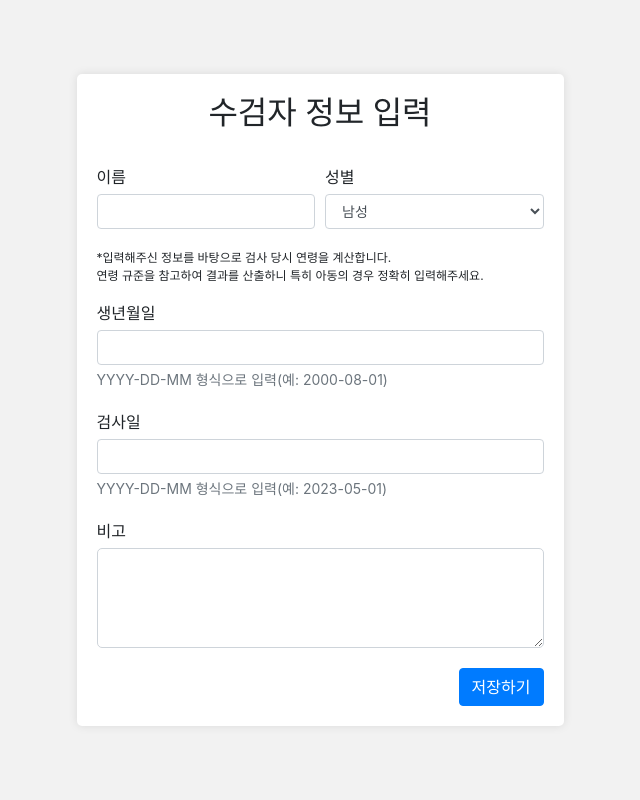
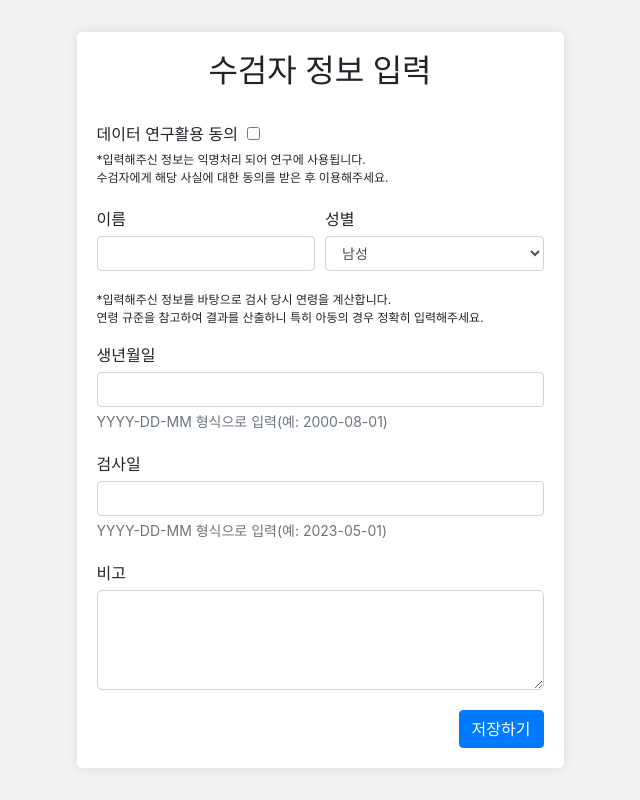
Before and after one commit to JaerryLee/rorschachtest, a Django app: page /client_info/ in a window 1280 px wide. Shown: the whole page, without its empty margins (320-960 px from the left). Run offline with Django 4.2, Linux system fonts and the light colour scheme; a user stored in the database is signed in; parts of the project's set-up code (start-up, migrations or seed data) failed here and were passed over; some libraries are stand-ins or nearby versions.

Commit message:
client 동의 추가

```diff
--- a/scoring/forms.py
+++ b/scoring/forms.py
@@ -107,7 +107,7 @@ def validate_pair(value):
 class ClientForm(forms.ModelForm):
     class Meta:
         model = Client
-        fields = ['name', 'gender', 'birthdate', 'testDate', 'notes']
+        fields = ['name', 'gender', 'birthdate', 'testDate', 'notes', 'consent']
 
     name = forms.CharField(widget=forms.TextInput(attrs={'class': 'form-control'}))
     gender = forms.ChoiceField(choices=[('M', '남성'), ('F', '여성'), ('O', '기타')],
@@ -115,6 +115,7 @@ class ClientForm(forms.ModelForm):
     birthdate = forms.DateField(widget=forms.DateInput(attrs={'class': 'form-control'}))
     testDate = forms.DateField(widget=forms.DateInput(attrs={'class': 'form-control'}))
     notes = forms.CharField(widget=forms.Textarea(attrs={'class': 'form-control'}), required=False)
+    consent = forms.BooleanField(required=True, widget=forms.CheckboxInput(attrs={'class': 'form-check-input'}))
 
     def clean(self):
         cleaned_data = super().clean()
--- a/scoring/models.py
+++ b/scoring/models.py
@@ -64,6 +64,7 @@ class Client(models.Model):
     testDate = models.DateField(verbose_name='검사일', help_text="YYYY-DD-MM 형식으로 입력(예: 2023-05-01)")
     notes = models.TextField(blank=True, verbose_name='비고')
     age = models.IntegerField(verbose_name="검사 당시 나이", blank=True, null=True)
+    consent = models.BooleanField(default=False)
 
     # assesor = models.ForeignKey("User", related_name="user", on_delete=models.CASCADE, db_column="username")
     def calculate_age(self):
--- a/scoring/templates/add_client.html
+++ b/scoring/templates/add_client.html
@@ -57,6 +57,15 @@
         <br>
         <form method="post">
             {% csrf_token %}
+            <div class="form-group">
+                <label style="display: inline-block;" for="id_consent">데이터 연구활용 동의</label>
+                <div style="display: inline-block; margin-left: 25px; vertical-align: top;">
+                    {{ form.consent }}
+                </div>
+                <p style="font-size:12px">*입력해주신 정보는 익명처리 되어 연구에 사용됩니다.<br>
+                    수검자에게 해당 사실에 대한 동의를 받은 후 이용해주세요.<br>
+                </p>
+            </div>
             <div class="form-row">
                 <div class="form-group col-md-6">
                     <label>이름</label>
--- a/scoring/views.py
+++ b/scoring/views.py
@@ -182,6 +182,7 @@ def add_client(request):
             'birthdate': request.GET.get('birthdate', ''),
             'testDate': request.GET.get('testDate', ''),
             'notes': request.GET.get('notes', ''),
+            'consent': request.GET.get('consent', '')
         })
     return render(request, 'add_client.html', {'form': form})
 
```
Also changed, not shown: db.sqlite3, scoring/migrations/0014_client_consent.py (added).
